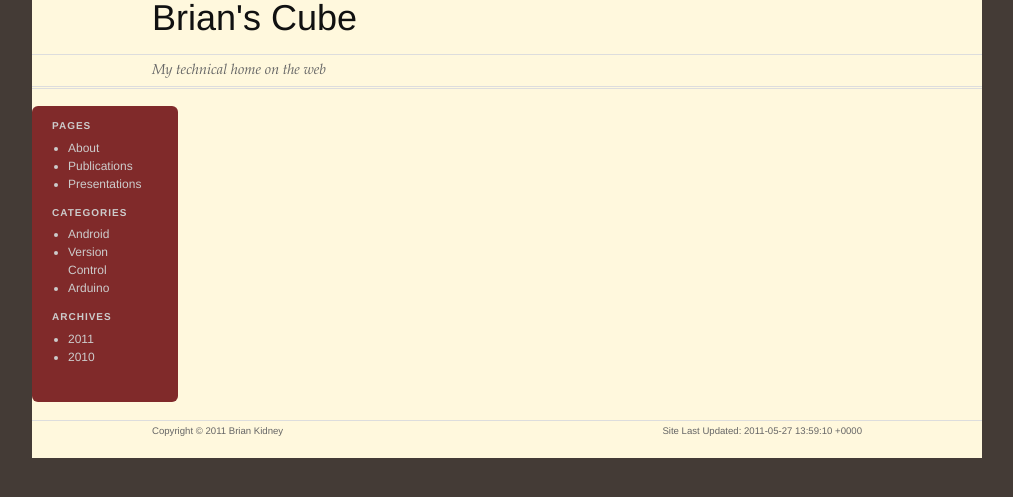
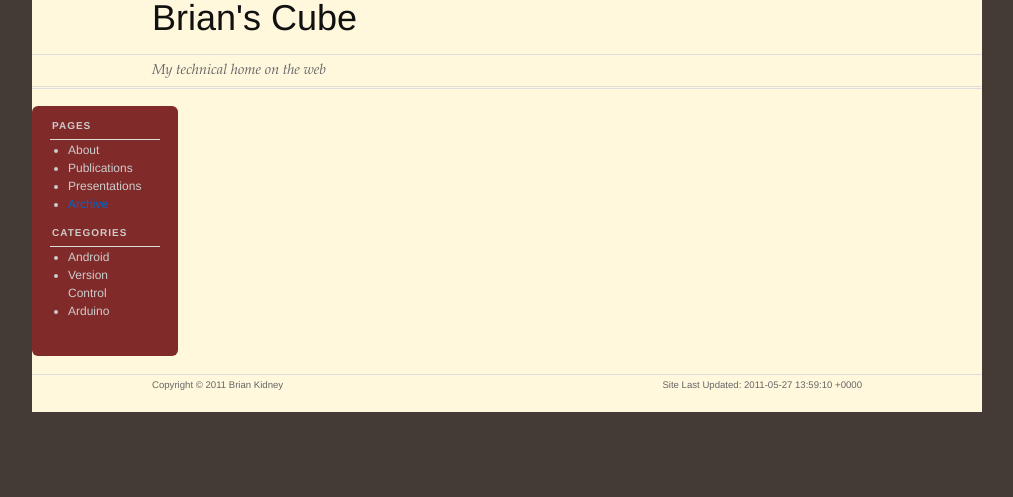
Before and after one commit to bkidney/brianscube.com, a Jekyll site: the page built from index.html, in a window 1280 px wide. Shown: the top 497 px of the page, without its empty margins (133-1146 px from the left). Built offline with Jekyll 4.4.1, drawn with Linux system fonts in a browser that asks for light colours.

Commit message:
- Cleaned up look of side menu. - Still using template text.

```diff
--- a/_includes/links.html
+++ b/_includes/links.html
@@ -1,22 +1,19 @@
 <!-- Sidebar -->
 	<h3 class="caps">Pages</h3>
+	<hr class="hr-tight"/>
 	<ul>
 		<li>About</li>
 		<li>Publications</li>
 		<li>Presentations</li>
+		<li><a href="/archive">Archive</a></li>
 	</ul>
 
 	<h3 class="caps">Categories</h3>
+	<hr class="hr-tight"/>
 	<ul>
 		<li>Android</li>
 		<li>Version Control</li>
 		<li>Arduino</li>
 	</ul>
 
-	<h3 class="caps">Archives</h3>
-	<ul>
-		<li>2011</li>
-		<li>2010</li>
-	</ul>
-
 <!-- End Sidebar -->
```
